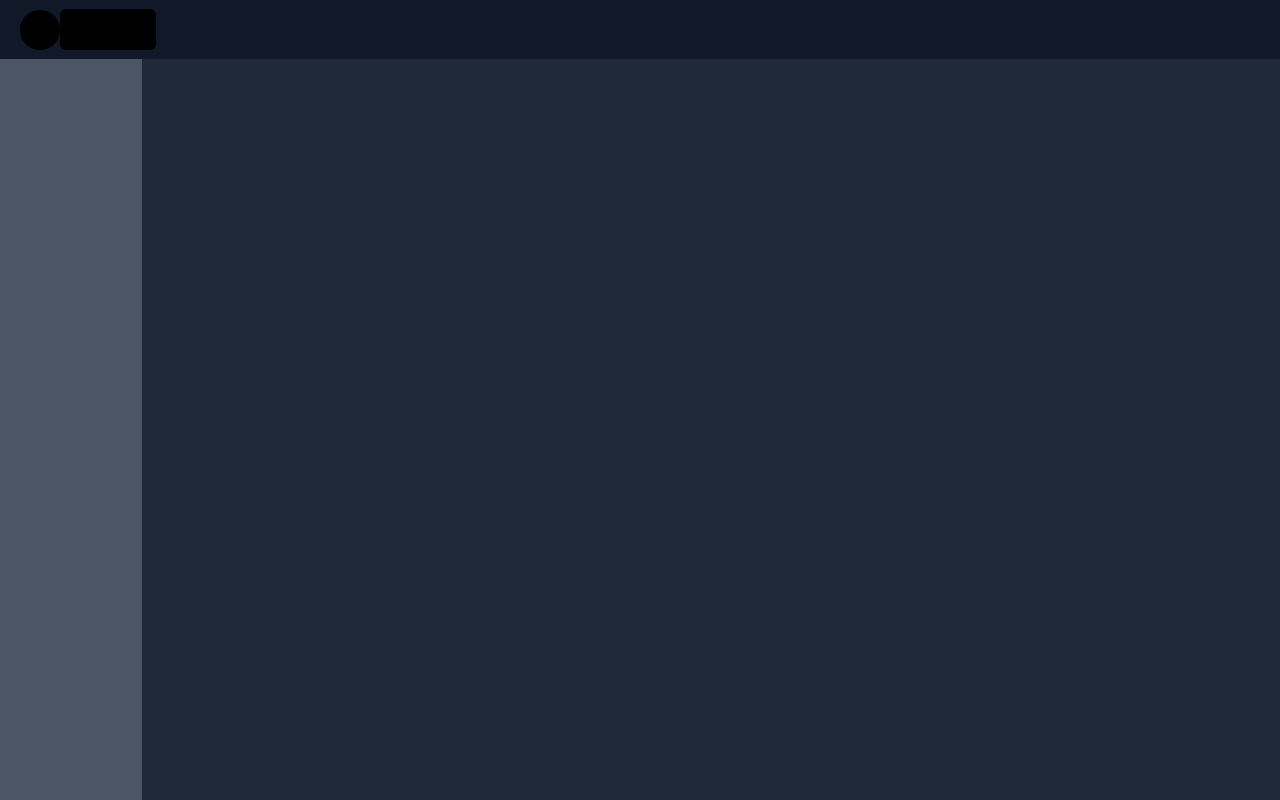
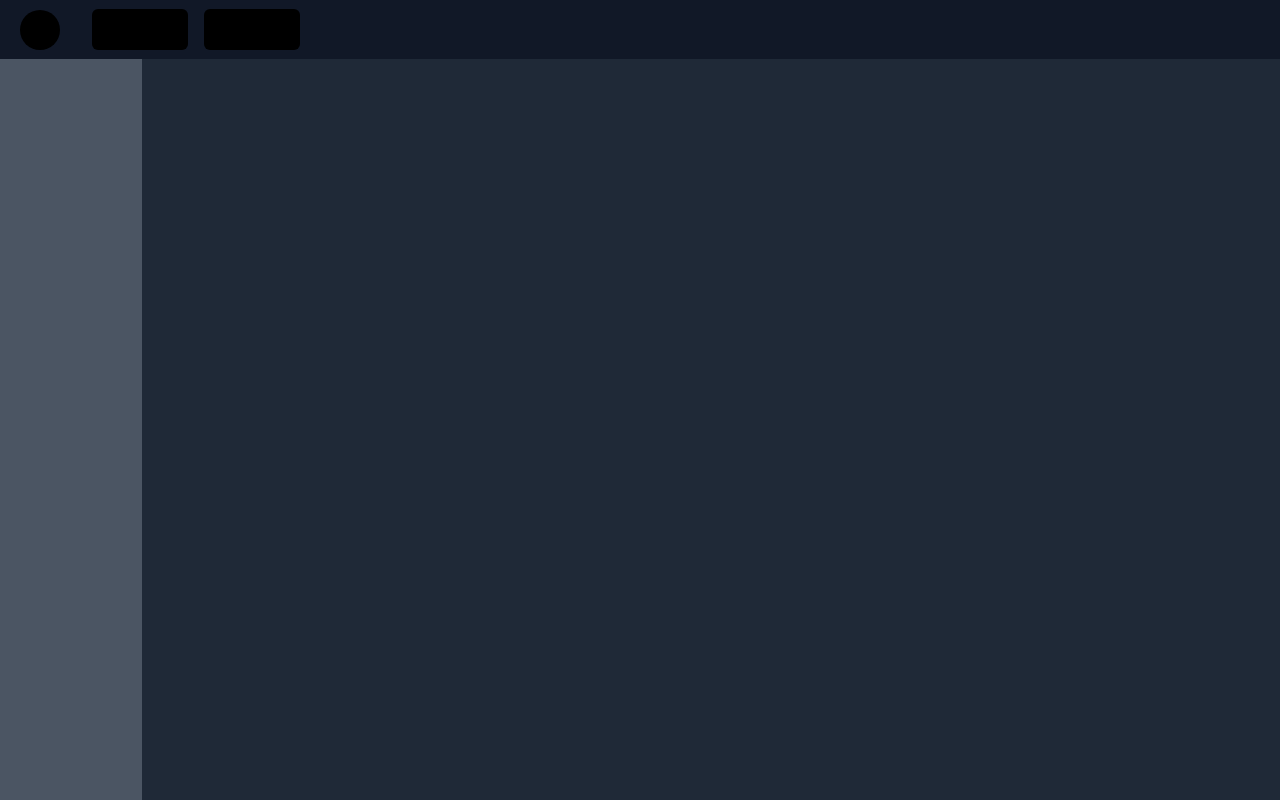
Before and after one commit to motionnblur/todo-app-client, a Next.js app: page /dashboard in a window 1280 px wide. Built offline with nearby package versions, Linux system fonts and the light colour scheme.

Commit message:
Add dashboard buttons

```diff
--- a/app/dashboard/page.tsx
+++ b/app/dashboard/page.tsx
@@ -5,12 +5,15 @@
   return (
     <main className="w-screen h-screen flex flex-col">
       <div className="w-full h-[8vh] bg-gray-900">
-        <div className="h-full w-full p-1 flex items-center">
+        <div className="h-full w-full p-1 flex items-center gap-4">
           <div className="h-10 w-10 bg-black rounded-full ml-4 cursor-pointer flex items-center justify-center">
             <User />
           </div>
-          <div className="w-24 h-4/5 bg-black rounded-md flex justify-center items-center">
+          <div className="w-24 h-4/5 bg-black rounded-md flex justify-center items-center cursor-pointer ml-4">
             Dashboard
+          </div>
+          <div className="w-24 h-4/5 bg-black rounded-md flex justify-center items-center cursor-pointer">
+            Settings
           </div>
         </div>
       </div>
```
